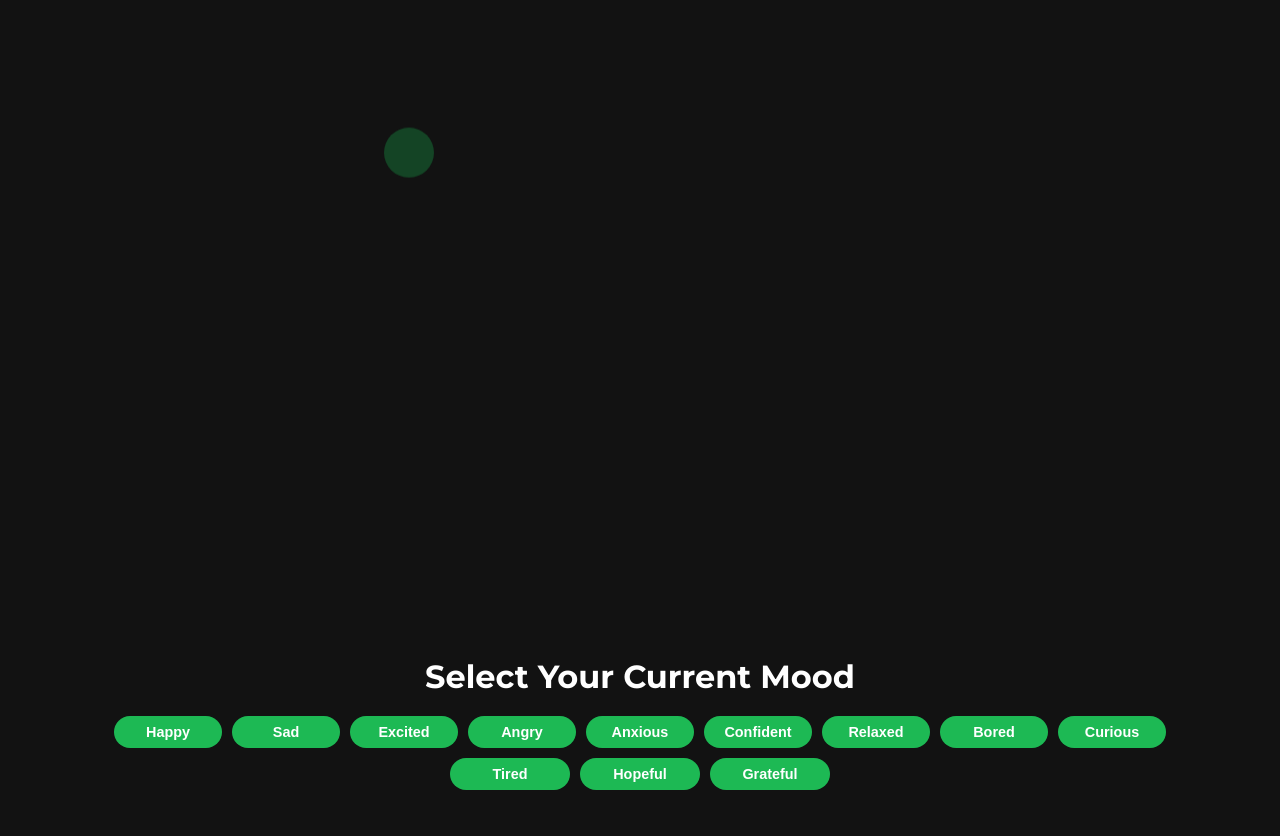
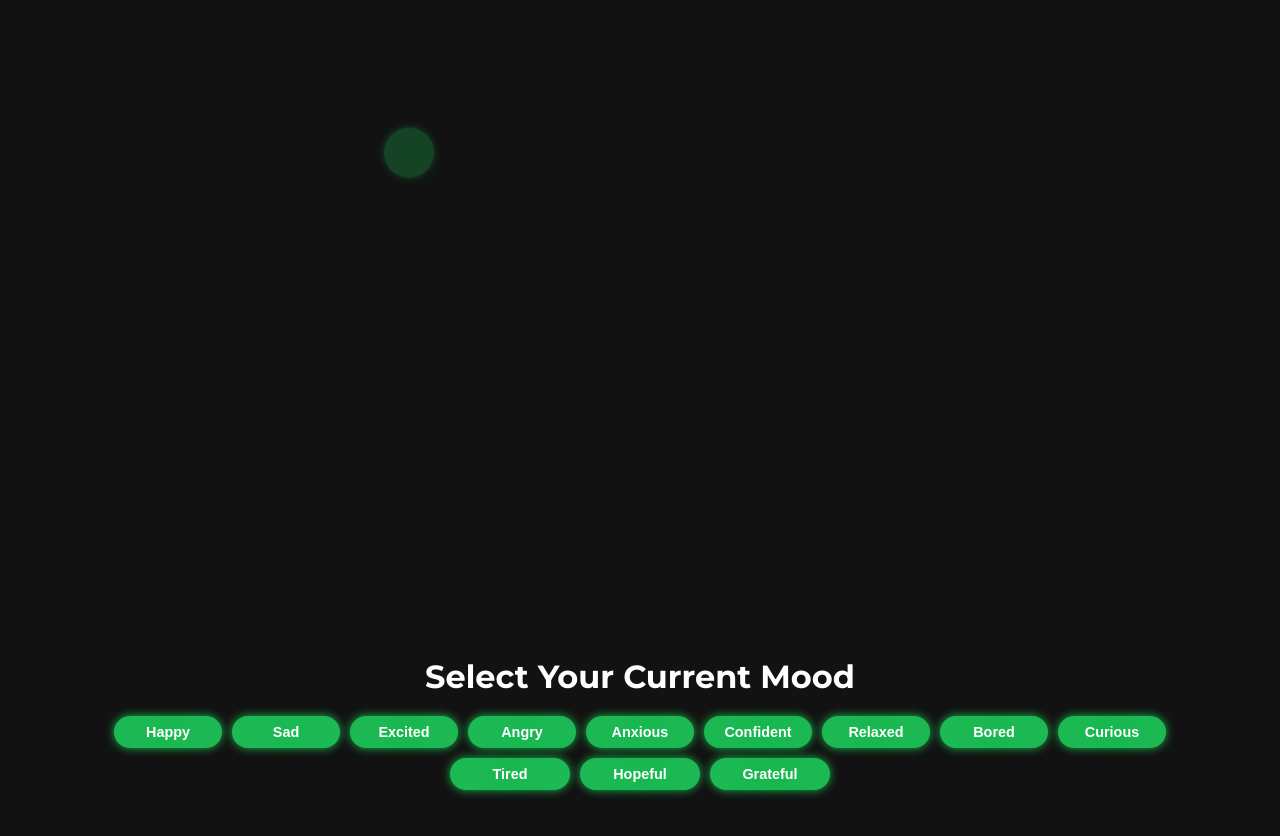
Before and after one commit to mkn999/ai-project, a plain HTML site: page index.html in a window 1280 px wide. Shown: the part 500-1336 px from the top of the page. Drawn offline with Linux system fonts and the light colour scheme.

Commit message:
new css updates

```diff
--- a/index.html
+++ b/index.html
@@ -35,6 +35,7 @@
       border-radius: 50%;
       opacity: 0.3;
       animation: float 6s infinite ease-in-out;
+      box-shadow: 0 0 10px #1db954; /* Add this */
     }
 
     .circle:nth-child(1) {
@@ -157,6 +158,8 @@
       font-weight: 700;
       border-radius: 50px;
       font-size: 0.9rem;
+      box-shadow: 0 0 10px #1db954; /* Add this */
+      animation: glow 1.5s infinite alternate; /* Add this */
     }
 
     .mood-button:hover {
```
